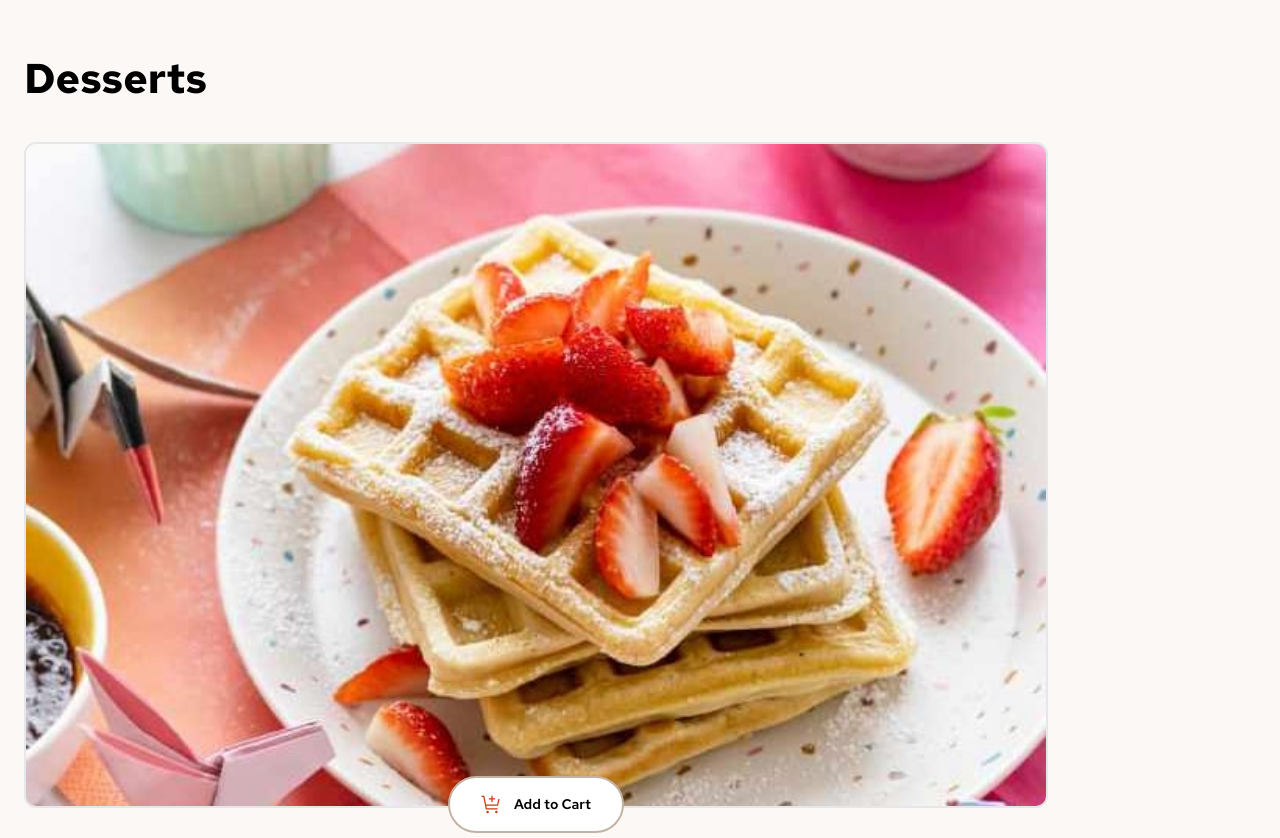
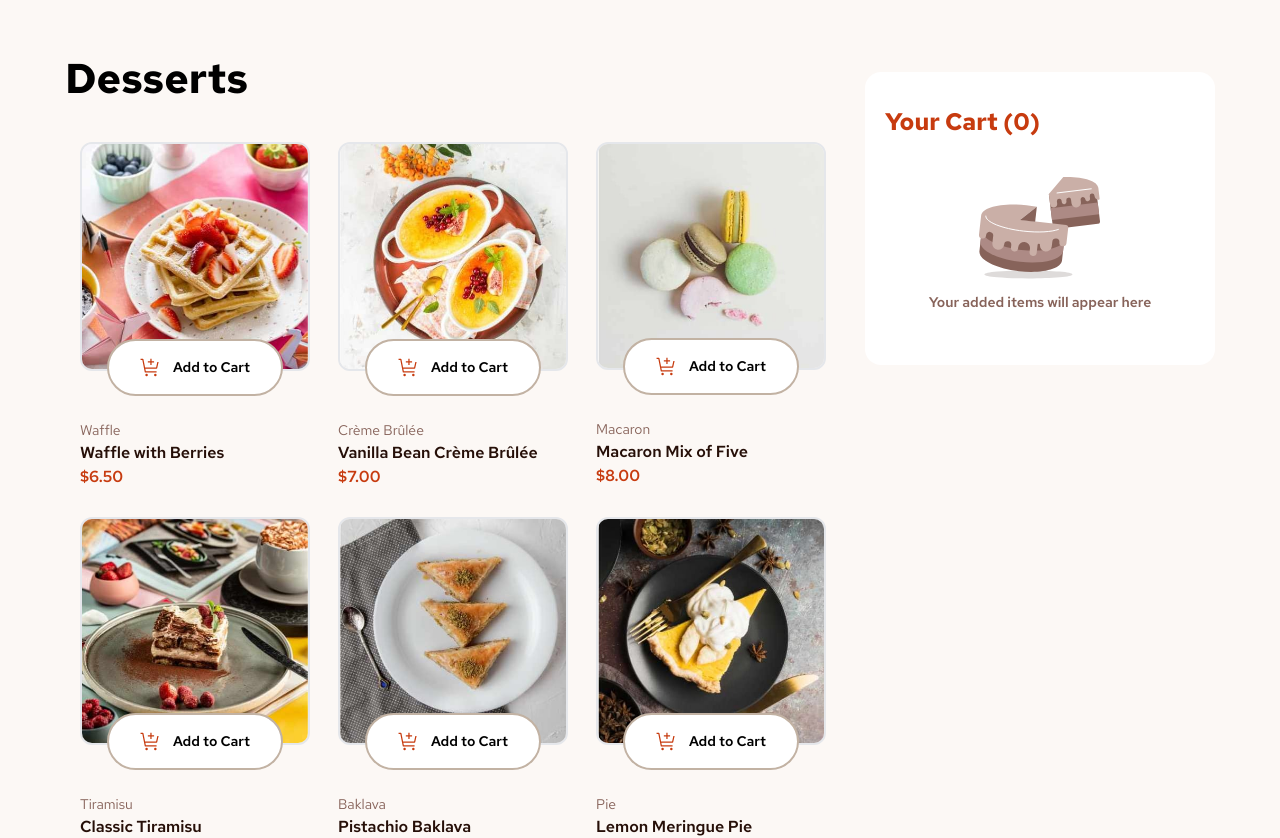
Before and after one commit to JoshuaNwaizu/Product-list, a React (Vite) app: page / in a window 1280 px wide. Shown: the top 838 px of the page. Built offline with nearby package versions, Linux system fonts and the light colour scheme.

Commit message:
first commit

```diff
--- a/src/App.tsx
+++ b/src/App.tsx
@@ -4,9 +4,12 @@ import ProductItems from './components/ProductItems';
 
 const App = () => {
   return (
-    <main className="max-w-[1024px] mx-6 my-[3rem] flex flex-col gap-6">
-      <ProductItems />
-      <Cart />
+    <main className="max-w-[1150px] mx-6 my-[3rem] flex flex-col gap-6 min-[1150px]:mx-auto">
+      <div className="flex flex-col min-[1100px]:flex-row min-[1100px]: gap-6">
+        <ProductItems />
+        <Cart />
+      </div>
+
       <OrderConfirmed />
     </main>
   );
--- a/src/components/Cart.tsx
+++ b/src/components/Cart.tsx
@@ -29,8 +29,8 @@ const Cart = () => {
     dispatch(deleteItem({ name, price }));
   };
   return (
-    <>
-      <section className="flex flex-col gap-6 bg-[#fff] py-8 px-5 rounded-2xl">
+    <div className="flex flex-col">
+      <section className="flex flex-col gap-6 bg-[#fff] py-8 px-5  rounded-2xl  min-[1100px]:w-[350px]  min-[1100px]:mt-[1.5rem] ">
         <h1 className="text-[#C73B0F] text-[1.5rem] font-bold">
           Your Cart ({cartTotal})
         </h1>
@@ -108,12 +108,12 @@ const Cart = () => {
         {cartItem.length > 0 && (
           <Button
             text=" Confirm Order"
-            className="bg-[#C73B0F] p-[1rem] font-semibold text-[16px] text-[#fff] rounded-xl"
+            className="bg-[#C73B0F] p-[1rem] font-semibold text-[16px] text-[#fff] rounded-[2rem]"
             onClick={handleOpenNav}
           />
         )}
       </section>
-    </>
+    </div>
   );
 };
 
--- a/src/components/OrderConfirmed.tsx
+++ b/src/components/OrderConfirmed.tsx
@@ -31,7 +31,7 @@ const OrderConfirmed: React.FC = () => {
   console.log(orderSummary);
 
   return (
-    <section>
+    <section className="">
       <div
         className={` ${
           isOrderOpen ? 'bg-[#1e1d1dac] fixed left-0 top-0 h-svh w-svw' : ''
@@ -39,8 +39,10 @@ const OrderConfirmed: React.FC = () => {
       ></div>
       <section
         className={`fixed  ${
-          isOrderOpen ? 'bottom-0' : 'bottom-[-1000%]'
-        } flex left-0 right-0 flex-col gap-5 px-4 py-6 bg-white rounded-t-[2rem] text-[#260F08] transition-all duration-300
+          isOrderOpen
+            ? 'bottom-0 min-[820px]:bottom-[12rem]  min-[1100px]:bottom-[5rem]  '
+            : 'bottom-[-1000%]'
+        } flex left-0 right-0 min-[820px]:left-[6rem] min-[820px]:right-[6rem] min-[1100px]:left-[25rem] min-[1100px]:right-[25rem]  min-[1320px]:right-[34rem] min-[1320px]:left-[34rem] min-[820px]:right-[6rem] flex-col gap-5 px-4 min-[820px]:px-9 py-6 bg-white rounded-t-[2rem] min-[820px]:rounded-[2rem] text-[#260F08] transition-all  max-[320px]:h-svh h-[80svh] min-[820px]:h-[700px] min-[1100px]:h-[600px] duration-300 max-[320px]:rounded-none
       `}
       >
         <div>
@@ -50,9 +52,8 @@ const OrderConfirmed: React.FC = () => {
             className="h-[48px] mb-3"
           />
           <span className="flex flex-col gap-3">
-            <h2 className="text-[#260F08] text-[40px] font-bold leading-[45px]">
-              Order
-              <br />
+            <h2 className="text-[#260F08] text-[40px] font-bold leading-[45px] max-[320px]:text-[33px]">
+              Order <br className=" max-[320px]:hidden min-[820px]:hidden" />
               Confirmed
             </h2>
             <p className="text-[16px] text-[#87635A]">
@@ -61,7 +62,7 @@ const OrderConfirmed: React.FC = () => {
           </span>
         </div>
 
-        <div className="flex flex-col gap-5 px-5 py-8 bg-[#FCF8F6] max-h-[320px] overflow-y-scroll rounded-2xl">
+        <div className="flex flex-col gap-5 px-5 py-8  bg-[#FCF8F6] max-h-[320px] min-[820px]:max-h-[360px] h-[300px] min-[820px]:h-[360px] overflow-y-scroll rounded-2xl">
           {getOrderedList.map((item, i) => (
             <>
               <article
@@ -80,7 +81,7 @@ const OrderConfirmed: React.FC = () => {
                     <p className="text-[14px] font-semibold text-[#260F08]">
                       {item.name.length < 17
                         ? item.name
-                        : `${item.name.slice(0, 17)}...`}
+                        : `${item.name.slice(0, 19)}...`}
                     </p>
                     <span className="flex items-center gap-3 text-[14px]">
                       <p className=" text-[#C73B0F] font-semibold">
--- a/src/components/ProductItems.tsx
+++ b/src/components/ProductItems.tsx
@@ -7,7 +7,7 @@ import {
   incrementItem,
 } from '../features/productsSlice';
 import { AppDispatch, RootState } from '../store';
-import React from 'react';
+import React, { useEffect, useState } from 'react';
 
 export interface Image {
   thumbnail: string;
@@ -26,6 +26,7 @@ export interface FoodItem {
 export const productList: FoodItem[] = productJson;
 
 const ProductItems: React.FC = () => {
+  const [imgSrc, setImgSrc] = useState(window.innerWidth > 600);
   const cartCount = useSelector((store: RootState) => store.cart);
   console.log(cartCount);
 
@@ -43,10 +44,16 @@ const ProductItems: React.FC = () => {
     dispatch(decrementItem({ name, price }));
   };
 
+  useEffect(() => {
+    const handleResizeImg = () => {
+      setImgSrc(window.innerWidth > 600);
+    };
+    window.addEventListener('resize', handleResizeImg);
+  }, []);
   return (
     <section>
       <h1 className="text-[2.6rem] font-bold">Desserts</h1>
-      <article className="flex flex-col mt-8 gap-7">
+      <article className="flex flex-col mt-8 gap-7 min-[600px]:flex-row min-[600px]:justify-center max-w-[900px] flex-wrap ">
         {productList.map((product) => {
           const cartItem = cartCount.find(
             (item) => item.name === product.name && item.price == product.price
@@ -55,15 +62,15 @@ const ProductItems: React.FC = () => {
           const isActive = cartItem ? cartItem.isActive : false;
           return (
             <div
-              className="flex flex-col"
+              className="flex flex-col min-[600px]:w-[200px] min-[820px]:w-[230px] "
               key={product.name}
             >
               <img
-                src={product.image.mobile}
+                src={imgSrc ? product.image.tablet : product.image.mobile}
                 alt={product.name}
                 className={`border-2 ${
                   isActive ? 'border-[#C73B0F] ' : ''
-                } rounded-xl transition-all duration-200`}
+                } rounded-xl transition-all duration-200 `}
               />
               <span className="flex justify-center">
                 {' '}
@@ -74,7 +81,7 @@ const ProductItems: React.FC = () => {
                 >
                   {!isActive ? (
                     <span
-                      className="flex justify-center gap-3 "
+                      className="flex justify-center gap-3 cursor-pointer"
                       onClick={() => handleClick(product.name, product.price)}
                     >
                       <img
@@ -89,7 +96,7 @@ const ProductItems: React.FC = () => {
                   ) : (
                     <span className="flex items-center justify-between gap-3 -py-3">
                       <div
-                        className="flex items-center justify-center border-2 border-[#fff] py-[.53rem] px-[.3rem] rounded-full"
+                        className="flex items-center justify-center border-2 border-[#fff] py-[.53rem] px-[.3rem] rounded-full cursor-pointer"
                         onClick={(e) => {
                           e.stopPropagation();
                           handleDecrement(product.name, product.price);
@@ -105,7 +112,7 @@ const ProductItems: React.FC = () => {
                         {quantity}
                       </p>
                       <div
-                        className="flex items-center   py-[.3rem] px-[.3rem] "
+                        className="flex items-center   py-[.3rem] px-[.3rem] cursor-pointer "
                         onClick={(e) => {
                           e.stopPropagation();
                           handleIncrement(product.name, product.price);
```
